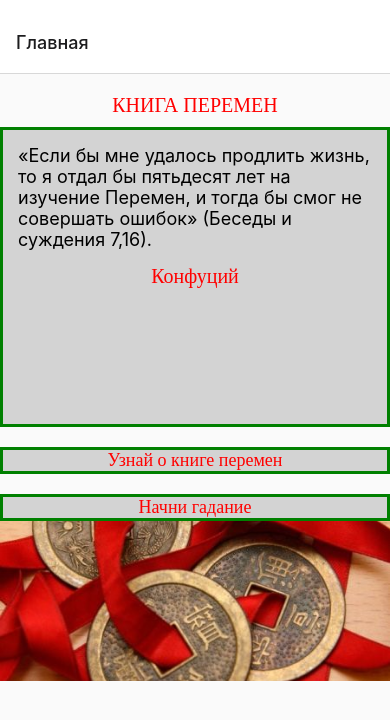
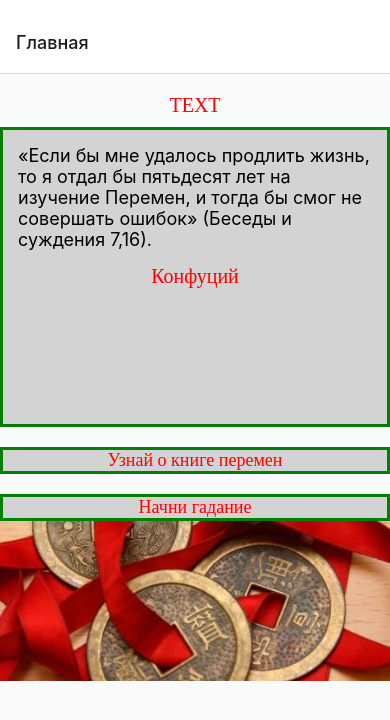
Before and after one commit to Fayjass/Book, a React Native app: screen / in a window 390 px wide. Shown: the top 720 px of the page. Built offline with nearby package versions, Linux system fonts and the light colour scheme; a web font is replaced by a local one.

Commit message:
removed text

```diff
--- a/src/screens/main/Header.js
+++ b/src/screens/main/Header.js
@@ -5,7 +5,7 @@ import { gStyle } from "../../styles/styles";
 export default function Header() {
   return (
     <View>
-      <Text style={gStyle.title}>КНИГА ПЕРЕМЕН</Text>
+      <Text style={gStyle.title}>TEXT</Text>
     </View>
   );
 }
```
